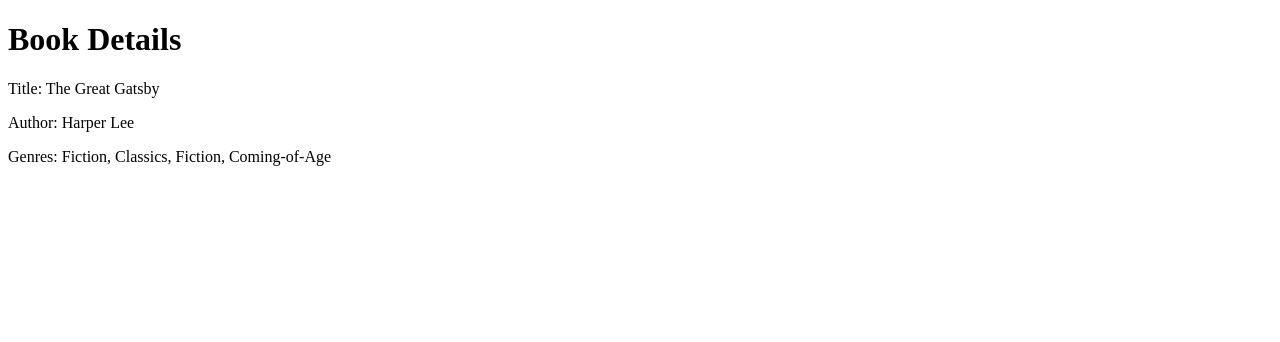
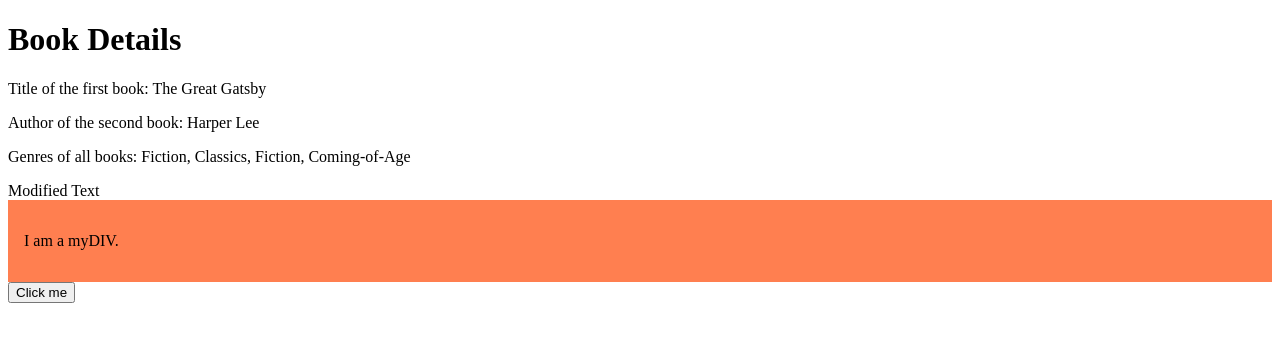
Before and after one commit to RaudhahS09/lab-4b, a plain HTML site: page index.html in a window 1280 px wide. Drawn offline with nearby package versions, Linux system fonts and the light colour scheme.

Commit message:
Add files via upload

```diff
--- a/index.html
+++ b/index.html
@@ -3,42 +3,65 @@
 <head>
   <meta charset="UTF-8">
   <meta name="viewport" content="width=device-width, initial-scale=1.0">
-    <title>Book Details</title>
-    <script src="https://code.jquery.com/jquery-3.7.1.min.js"></script>
+  <title>Display JSON Data</title>
+  <script src="https://ajax.googleapis.com/ajax/libs/jquery/3.7.1/jquery.min.js"></script>
+  <style>
+    .myStyle {
+      background-color: coral;
+      padding: 16px;
+    }
+  </style>
 </head>
 <body>
   <h1>Book Details</h1>
-    <p id="first-book-title"></p>
-    <p id="second-book-author"></p>
+  <p id="book1-title"></p>
+  <p id="book2-author"></p>
   <p id="all-genres"></p>
+
+  <div id="myElement">Original Text</div>
+  <div id="myDIV">
+    <p>I am a myDIV.</p>
+  </div>
+  <button id="myButton">Click me</button>
 
   <script>
     $(document).ready(function() {
-            // JSON data
+      // JSON Data
       const books = [
         {
-                    title: "The Great Gatsby",
-                    author: "F. Scott Fitzgerald",
-                    publicationYear: 1925,
-                    genres: ["Fiction", "Classics"]
+          "title": "The Great Gatsby",
+          "author": "F. Scott Fitzgerald",
+          "publicationYear": 1925,
+          "genres": ["Fiction", "Classics"]
         },
         {
-                    title: "To Kill a Mockingbird",
-                    author: "Harper Lee",
-                    publicationYear: 1960,
-                    genres: ["Fiction", "Coming-of-Age"]
+          "title": "To Kill a Mockingbird",
+          "author": "Harper Lee",
+          "publicationYear": 1960,
+          "genres": ["Fiction", "Coming-of-Age"]
         }
       ];
 
-            // (a) Display the title of the first book
-            $("#first-book-title").text("Title: " + books[0].title);
+      // Display the title of the first book
+      $("#book1-title").text("Title of the first book: " + books[0].title);
 
-            // (b) Display the author of the second book
-            $("#second-book-author").text("Author: " + books[1].author);
+      // Display the author of the second book
+      $("#book2-author").text("Author of the second book: " + books[1].author);
 
-            // (c) Display the genres of all books
+      // Display the genres of all books
       const allGenres = books.map(book => book.genres).flat().join(", ");
-            $("#all-genres").text("Genres: " + allGenres);
+      $("#all-genres").text("Genres of all books: " + allGenres);
+
+      // a: Change text content of #myElement
+      $("#myElement").text("Modified Text");
+
+      // b: Add class to #myDIV
+      $("#myDIV").addClass("myStyle");
+
+      // c: Add a click event to #myButton
+      $("#myButton").click(function() {
+        alert("Button clicked!");
+      });
     });
   </script>
 </body>
```
Lines whose indentation alone changed are shown as unchanged.
